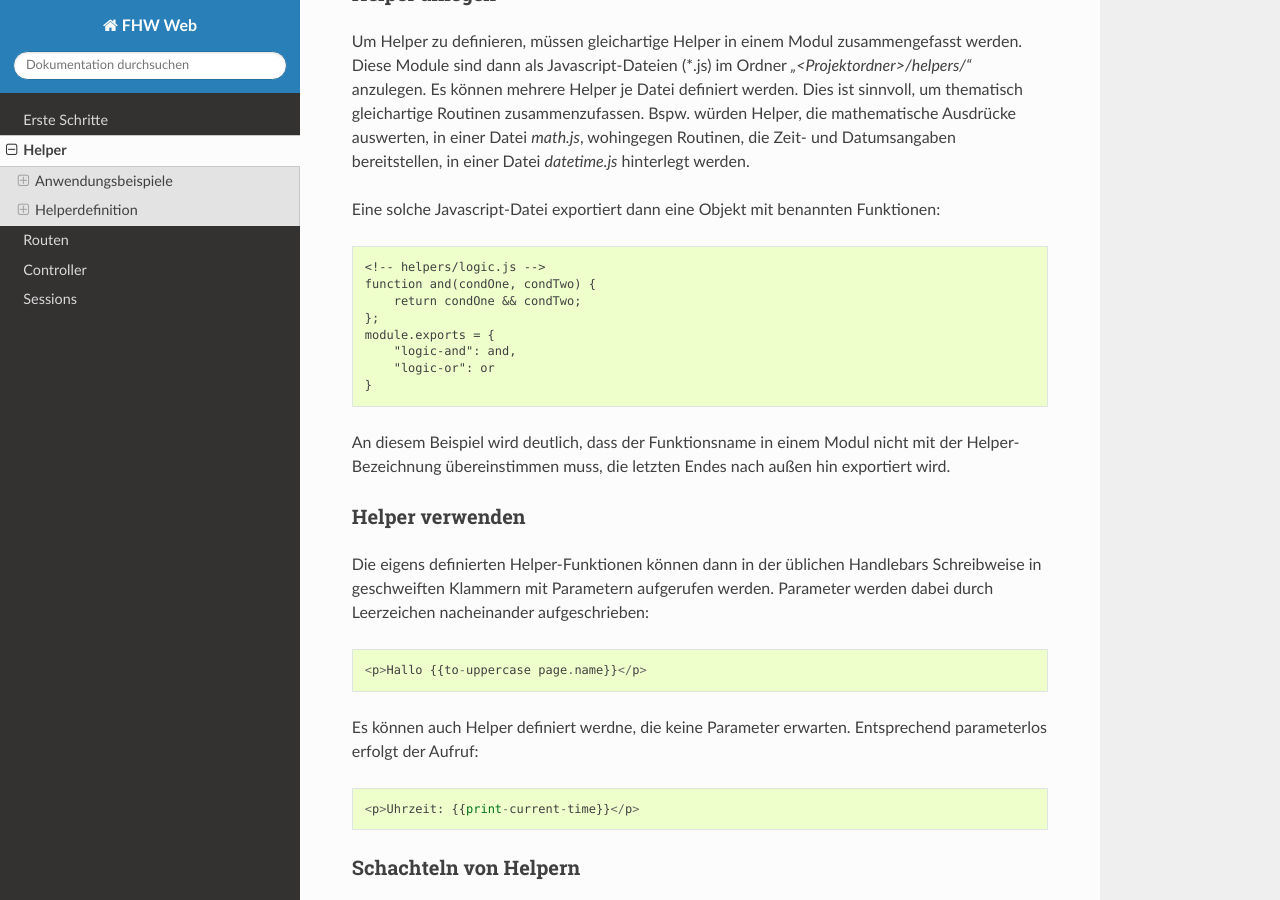
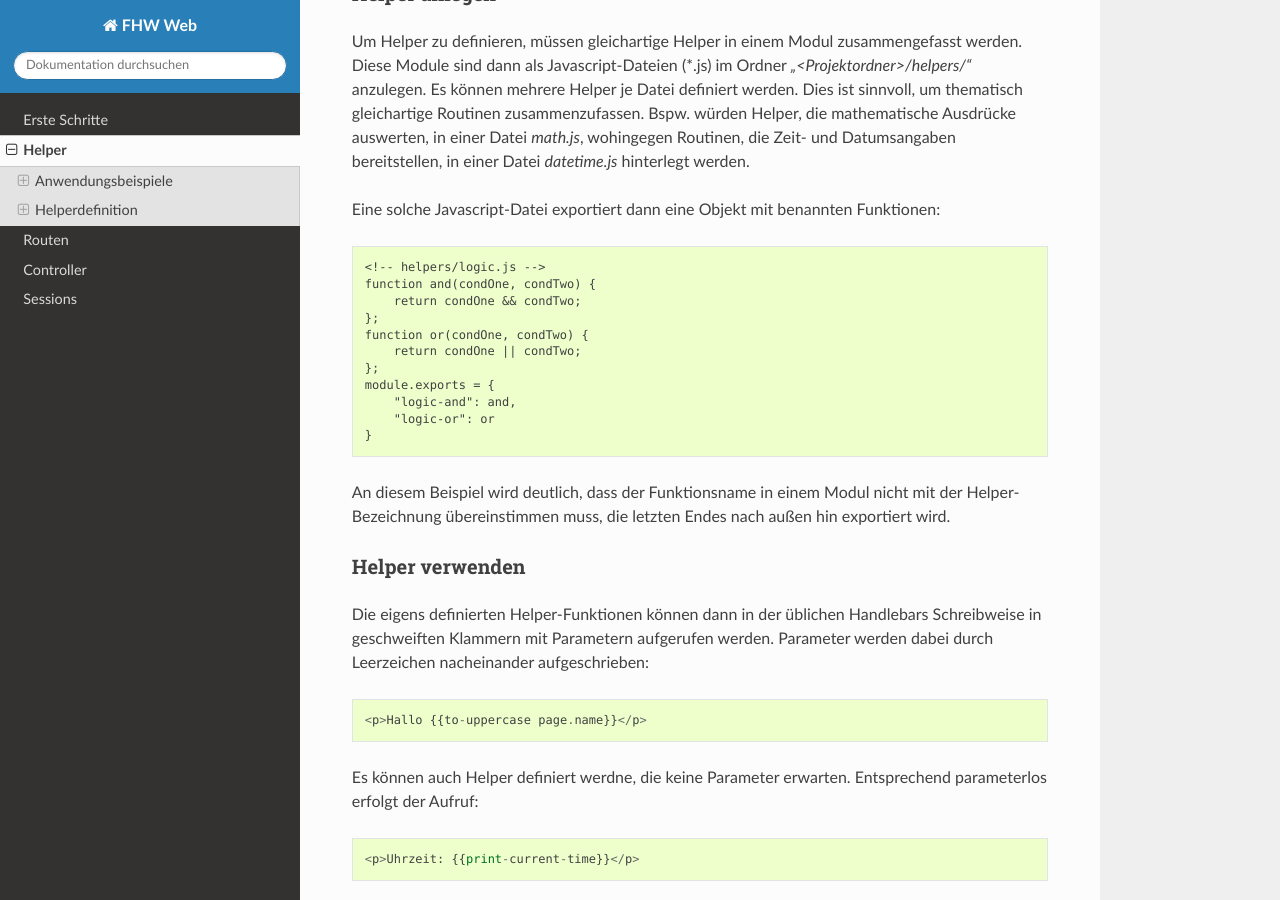
Before and after one commit to marianpg/fhw-web, a Sphinx documentation site: the page built from doc/source/helper.rst, in a window 1280 px wide and 900 px high, scrolled down 1741 px. Built offline with Sphinx 7.4.7 and the Read the Docs theme 2.0.0, drawn with Linux system fonts in a browser that asks for light colours.

Commit message:
adjusted example code snippet in documentation

```diff
--- a/doc/source/helper.rst
+++ b/doc/source/helper.rst
@@ -99,6 +99,9 @@ Eine solche Javascript-Datei exportiert dann eine Objekt mit benannten Funktione
     function and(condOne, condTwo) {
         return condOne && condTwo;
     };
+    function or(condOne, condTwo) {
+        return condOne || condTwo;
+    };
     module.exports = {
         "logic-and": and,
         "logic-or": or
```
